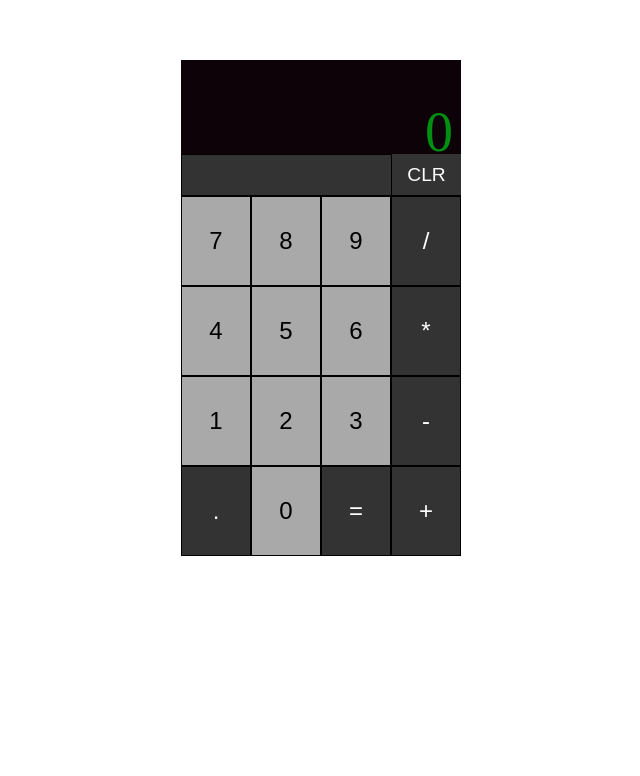
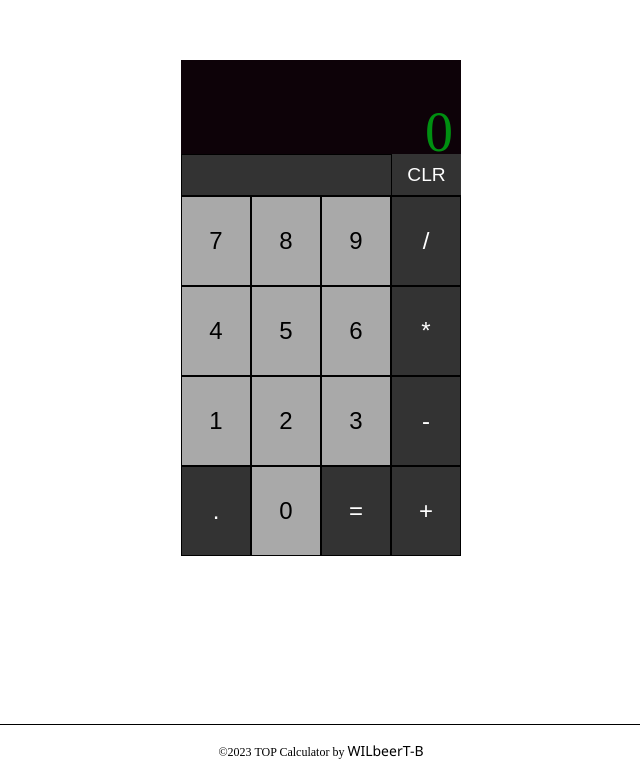
Before and after one commit to WILbeerT-B/calculator, a plain HTML site: page index.html in a window 1280 px wide. Shown: the part 108-884 px from the top of the page, without its empty margins (319-959 px from the left). Before the commit the page ends 808 px from the top, so only its background shows below. Drawn offline with Linux system fonts and the light colour scheme.

Commit message:
Modify html & css to add footer section.

```diff
--- a/index.html
+++ b/index.html
@@ -40,5 +40,12 @@
 
         </div>
     </div>
+    <div class="footer-container">
+        ©<span id="year"></span> TOP Calculator by
+        <a href="https://github.com/WILbeerT-B" target="_blank">WILbeerT-B</a>
+        <script>
+            document.getElementById("year").innerHTML = new Date().getFullYear();
+        </script>
+    </div>
 </body>
 </html>
--- a/styles.css
+++ b/styles.css
@@ -73,3 +73,19 @@ button {
     background-color: #333333;
     color: white;
 }
+
+.footer-container {
+    text-align: center;
+    margin-top: 24px;
+    border-top: 1px solid black;
+    padding: 16px;
+    font-family: 'Times New Roman', Times, serif;
+    font-size: 12px;
+}
+
+.footer-container > a {
+    color: black;
+    text-decoration: none;
+    font-family: 'Segoe UI', Tahoma, Geneva, Verdana, sans-serif;
+    font-size: 14px;
+}
```
